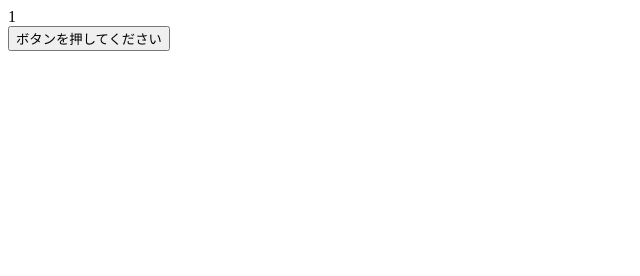
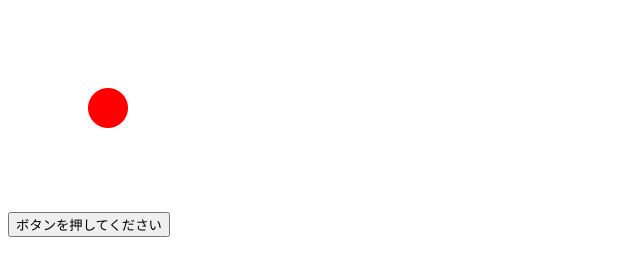
Before and after one commit to CoderDojoNara/dice_js, a plain HTML site: page dice_sample.html in a window 1280 px wide. Both pictures are taken after a click on the button "ボタンを押してください". Shown: the whole page, without its empty margins (0-640 px from the left). Drawn offline with Linux system fonts and the light colour scheme.

Commit message:
サイコロのふった結果を画像にするプログラム変更
imgタグを作成しjavascriptを使用して画像を変更する
画像はサイコロの目と同じもの（目が１なら1.png）にして置くと変数resultがそのままファイル名として使えます。

```diff
--- a/dice_sample.html
+++ b/dice_sample.html
@@ -6,13 +6,15 @@
 <script type="text/javascript">
 function dice(){
 	var result = Math.floor(Math.random()*6) + 1;
-	var diceresult = document.getElementById('diceresult');
-	diceresult.innerHTML = result;
+	var diceimage = document.getElementById('diceimage');
+	diceimage.src = result + '.png';
 }
 </script>
 </head>
 <body>
-	<div id="diceresult">1</div>
+	<div id="diceresult">
+		<img id="diceimage" src="1.png">
+	</div>
 	<button onclick="dice()">ボタンを押してください</button>
 </body>
 </html>
```
